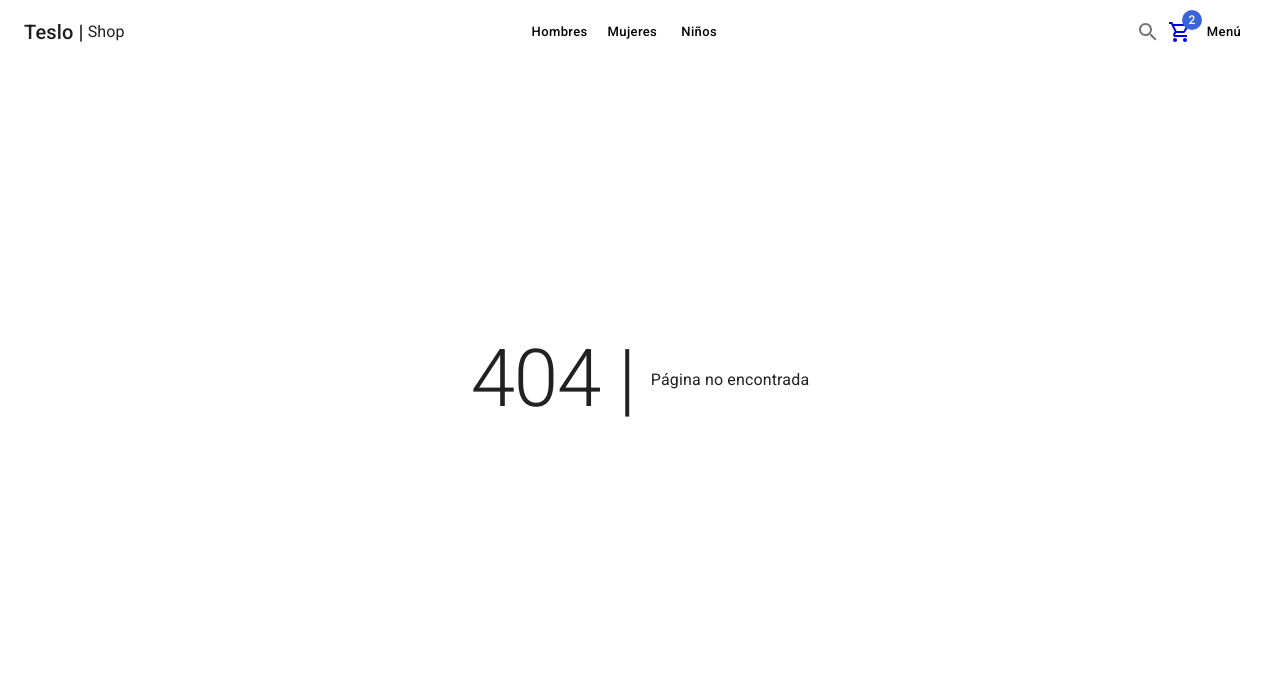
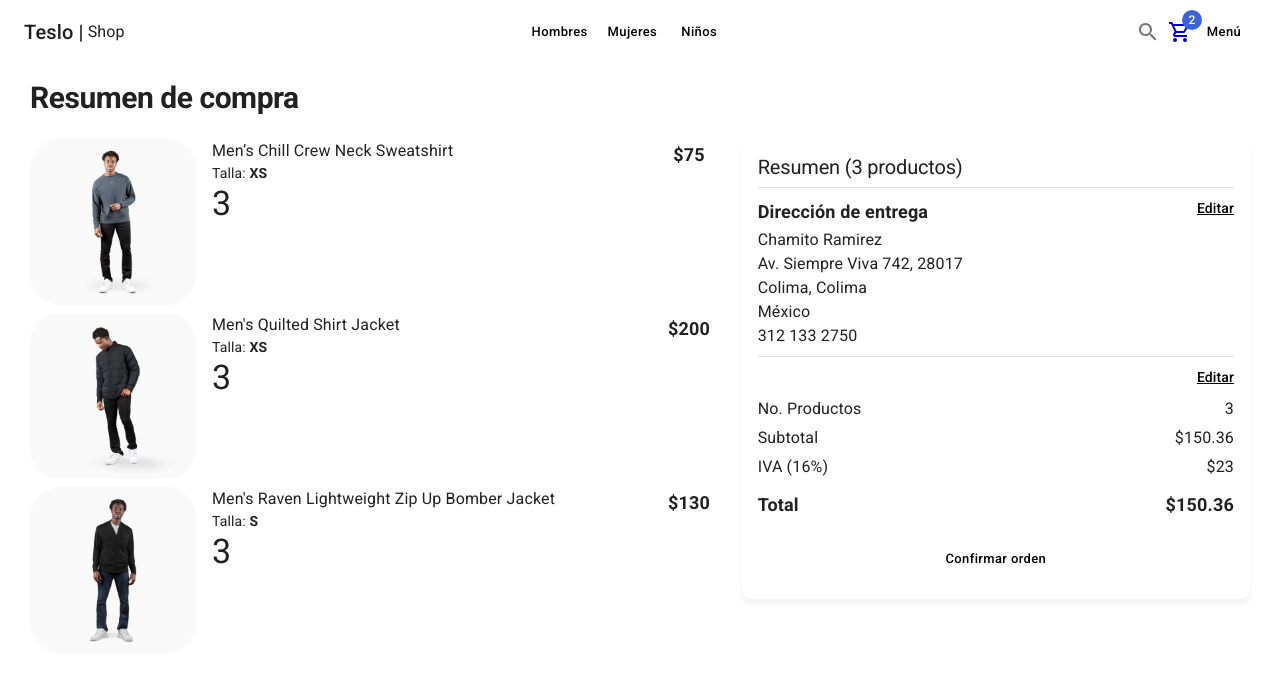
Before and after one commit to HouseCham/teslo-app, a Next.js app: page /checkout/summary in a window 1280 px wide. Before the commit this address had no page. Shown: the top 680 px of the page. Built offline with nearby package versions, Linux system fonts and the light colour scheme.

Commit message:
order summary commit

```diff
--- /dev/null
+++ b/pages/checkout/summary.tsx
@@ -0,0 +1,69 @@
+import React from 'react'
+import ShopLayout from '../../components/layouts/ShopLayout'
+import { Box, Button, Card, CardContent, Divider, Grid, Typography } from '@mui/material'
+import CartList from '../../components/cart/CartList';
+import OrderSummary from '../../components/cart/OrderSummary';
+import NextLink from 'next/link';
+
+const SummaryPage = () => {
+  return (
+    <ShopLayout title={'Resumen de compra'} pageDescription={'Resumen de compra del cliente'}>
+        <Typography variant='h1' component={'h1'} >Resumen de compra</Typography>
+
+        <Grid container marginTop={3}>
+            <Grid item xs={12} sm={7}>
+                {/* cart items */}
+                <CartList />
+            </Grid>
+            <Grid item xs={12} sm={5}>
+                {/* cart summary */}
+                <Card className='summaryCard'>
+                    <CardContent>
+                        <Typography variant='h2' component={'h2'}>Resumen (3 productos)</Typography>
+                        <Divider sx={{ my: 1 }} />
+
+                        <Box display={'flex'} justifyContent={'space-between'}>
+                            <Typography variant='subtitle1'>Dirección de entrega</Typography>
+                            <NextLink href={'/checkout/address'} passHref>
+                                <Typography variant='subtitle2' component={'a'} sx={{ textDecoration: 'underline', color: '#000' }} >
+                                    Editar
+                                </Typography>
+                            </NextLink>
+                        </Box>
+
+                        { /* Costumer and address information */}
+                        <Typography>Chamito Ramirez</Typography>
+                        <Typography>Av. Siempre Viva 742, 28017</Typography>
+                        <Typography>Colima, Colima</Typography>
+                        <Typography>México</Typography>
+                        <Typography>312 133 2750</Typography>
+
+                        <Divider sx={{ my: 1 }} />
+
+                        <Box display={'flex'} justifyContent={'end'} marginBottom={1}>
+                            <NextLink href={'/cart'} passHref>
+                                <Typography variant='subtitle2' component={'a'} sx={{ textDecoration: 'underline', color: '#000' }} >
+                                    Editar
+                                </Typography>
+                            </NextLink>
+                        </Box>
+
+                        <OrderSummary />
+
+                        <Box sx={{ mt: 3 }}>
+                            <Button
+                                color='secondary'
+                                className='circular-btn'
+                                fullWidth>
+                                    Confirmar orden
+                            </Button>
+                        </Box>
+                    </CardContent>
+                </Card>
+            </Grid>
+        </Grid>
+    </ShopLayout>
+  )
+}
+
+export default SummaryPage
```
